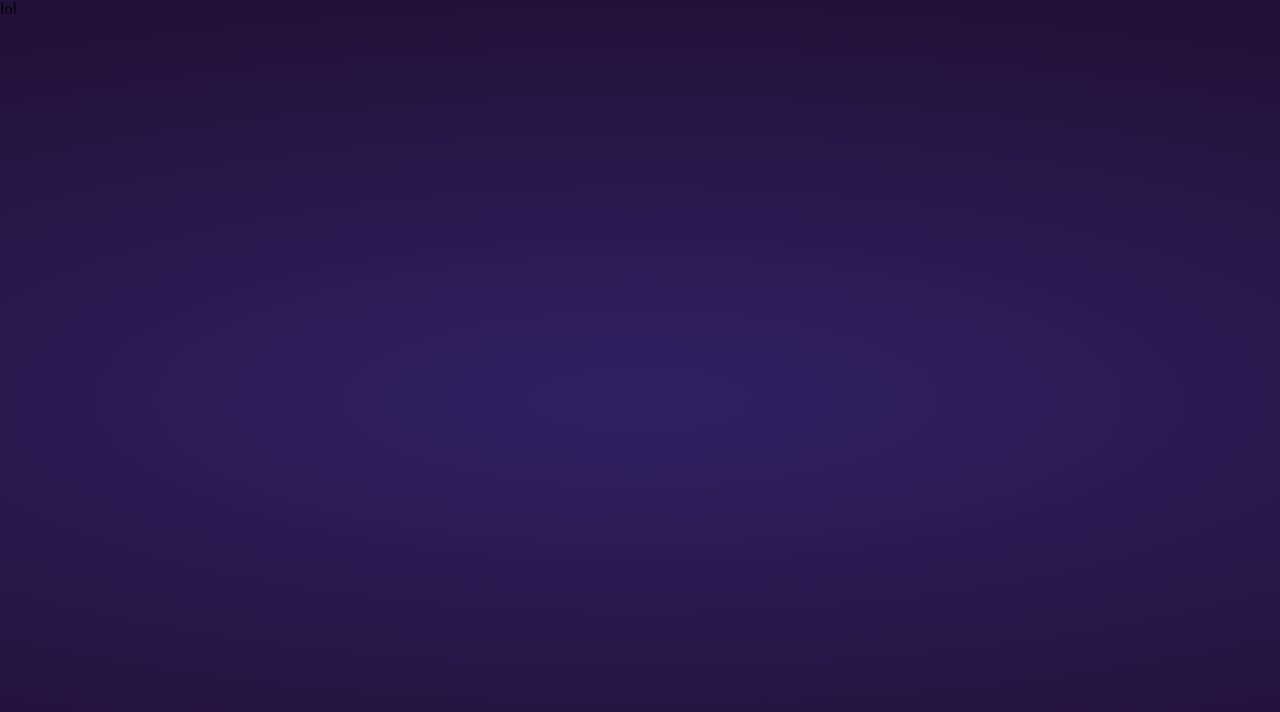
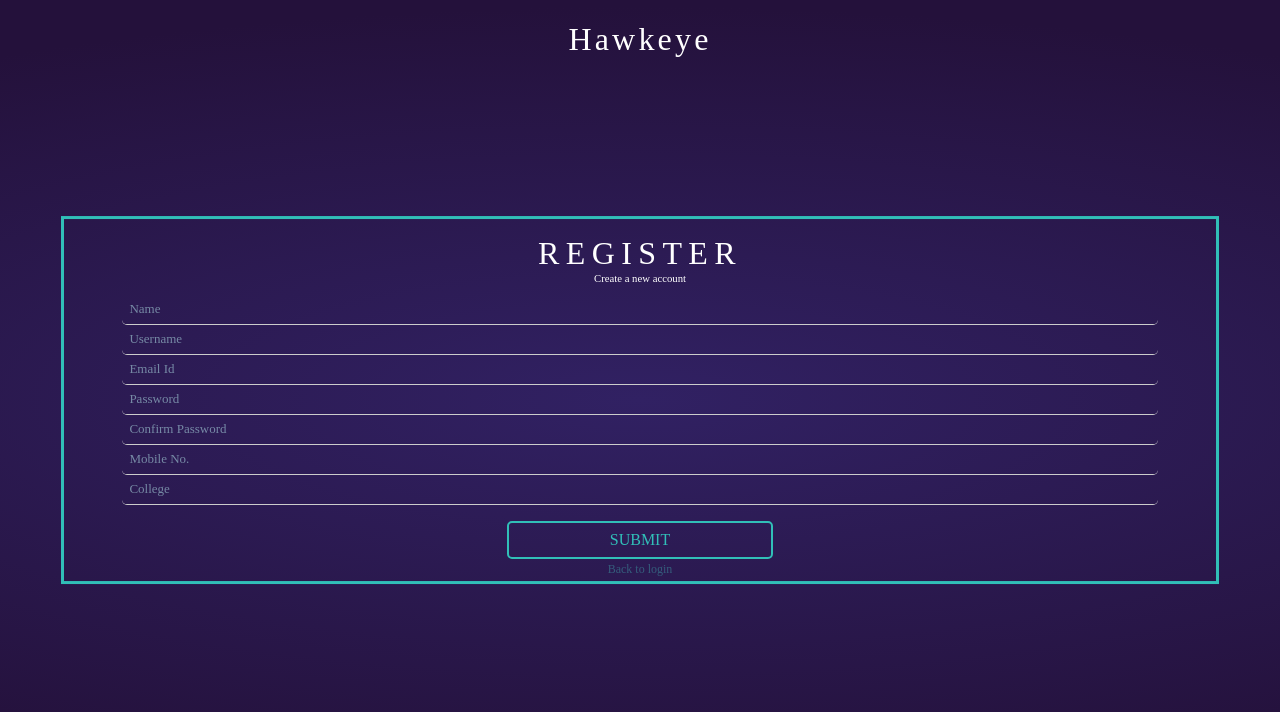
Before and after one commit to swadhinroutray/hawkeye-2020, a React (Create React App) app in the folder client/: page /register in a window 1280 px wide. Shown: the top 712 px of the page. Built offline with nearby package versions, Linux system fonts and the light colour scheme.

Commit message:
fixed paths and redirect

```diff
--- a/client/src/pages/app/LoginPage/LoginPage.jsx
+++ b/client/src/pages/app/LoginPage/LoginPage.jsx
@@ -11,6 +11,13 @@ import { LoginForm } from './LoginForm';
 };
 
 const LoginPageWrapper = styled.div`
-	min-height: 100vh;
+height: 100vh;
+text-align: center;
+h1 {
+	font-family: 'Nidus Sans';
+	color: white;
+	letter-spacing: 0.1em;
+	font-weight: 400;
+}
 `;
 export default LoginPage
--- a/client/src/pages/app/RegisterPage/RegisterPage.jsx
+++ b/client/src/pages/app/RegisterPage/RegisterPage.jsx
@@ -1,13 +1,25 @@
-import React, { Component } from 'react'
+import React from 'react';
+import styled from 'styled-components';
+import store from '../../../models/app/RegisterModel';
+import RegisterForm from './RegisterForm';
+import { Provider } from 'mobx-react';
 
-export class RegisterPage extends Component {
-    render() {
-        return (
-            <div>
-            lol
-            </div>
-        )
-    }
-}
+const RegisterPageWrapper = styled.div`
+	height: 100vh;
+	text-align: center;
+	h1 {
+		font-family: 'Nidus Sans';
+		color: white;
+		letter-spacing: 0.1em;
+		font-weight: 400;
+	}
+`;
 
-export default RegisterPage
+export const RegisterPage = () => (
+	<RegisterPageWrapper>
+		<h1>Hawkeye</h1>
+		<Provider registerStore={store}>
+			<RegisterForm />
+		</Provider>
+	</RegisterPageWrapper>
+);
--- a/client/src/routes/AppRouter.jsx
+++ b/client/src/routes/AppRouter.jsx
@@ -1,6 +1,6 @@
 import React from 'react';
 import { Switch } from 'react-router';
-import  RegisterPage  from '../pages/app/RegisterPage/RegisterPage';
+import  {RegisterPage}  from '../pages/app/RegisterPage/RegisterPage';
 import LoginPage from '../pages/app/LoginPage/LoginPage';
 import { Route } from 'react-router-dom';
 import { Provider } from 'mobx-react';
```
Also changed, not shown: client/src/pages/RegisterPage/RegisterPage.jsx (deleted, +0 -25 lines), client/src/pages/app/RegisterPage/RegisterForm.jsx (renamed from client/src/pages/RegisterPage/RegisterForm.jsx).
